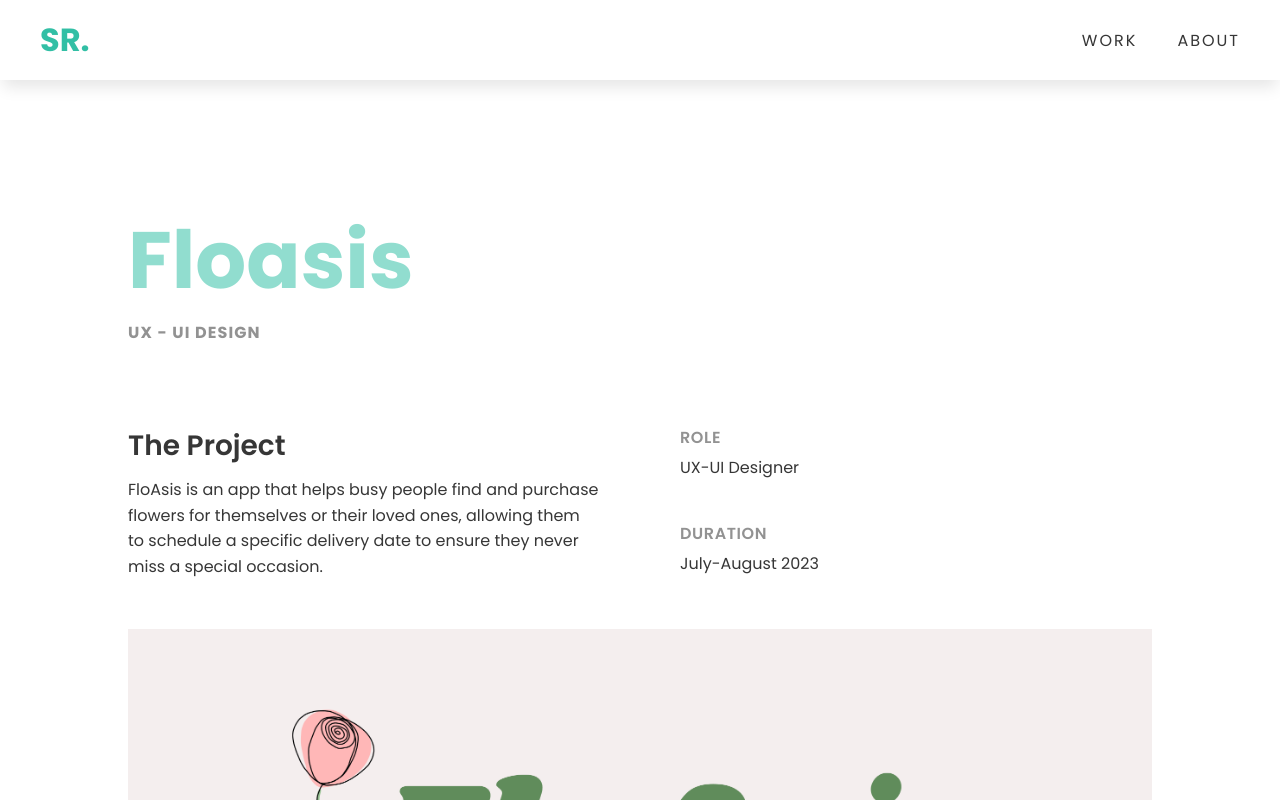
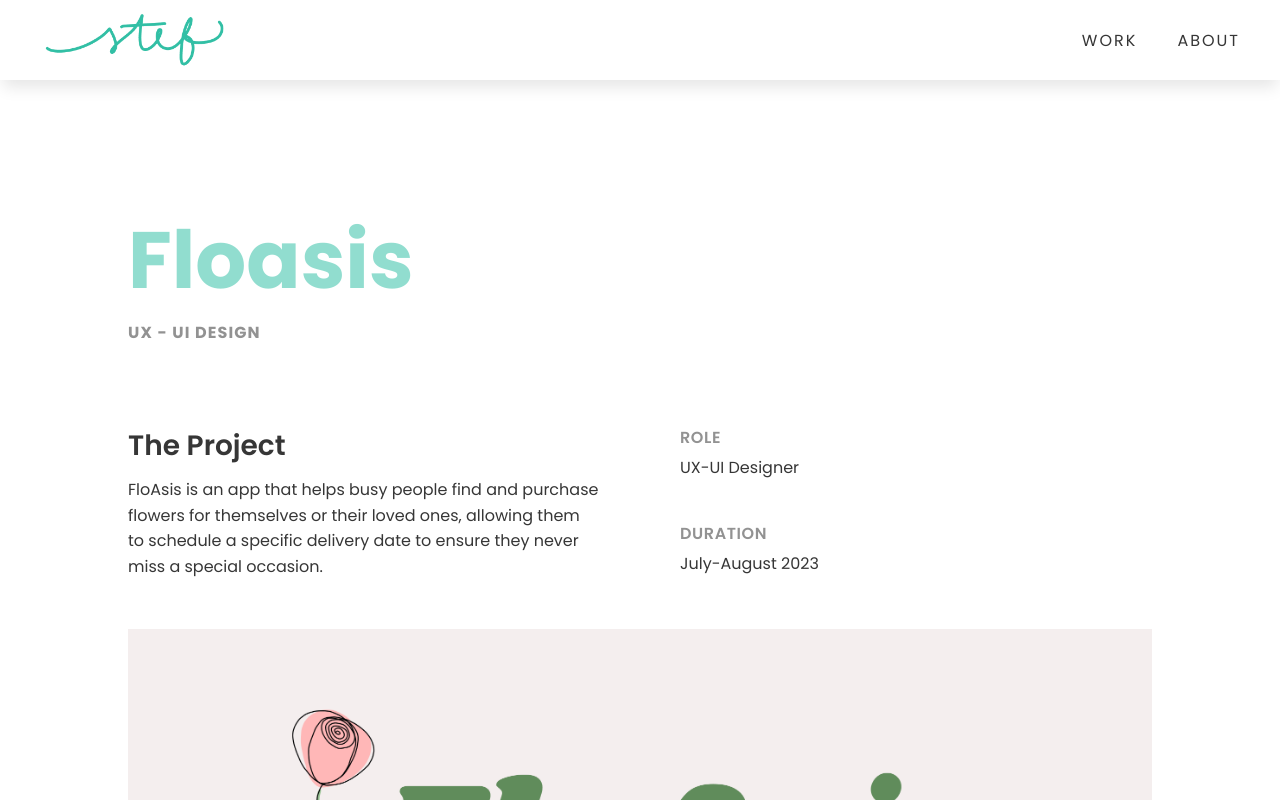
Before and after one commit to StefRapis/portfolio, a Next.js app: page /floasis in a window 1280 px wide. Shown: the top 800 px of the page. Built offline with nearby package versions, Linux system fonts and the light colour scheme; a web font is replaced by a local one.

Commit message:
changed logo

```diff
--- a/src/components/header/Header.jsx
+++ b/src/components/header/Header.jsx
@@ -1,14 +1,26 @@
 import styles from "@/components/header/header.module.scss";
 import Link from "next/link";
+import Image from "next/image";
 
 const Header = () => {
   return (
     <div className={styles.Header}>
-      <section className={styles.logo}>
+      {/* <section className={styles.logo}>
         <h1>
           <Link href="/">SR.</Link>
         </h1>
-      </section>
+      </section> */}
+
+      <Link href="/">
+        <div className={styles.logo}>
+          <Image
+            src="/images/STEF.png"
+            alt="signature"
+            width={200}
+            height={80}
+          />
+        </div>
+      </Link>
       <nav>
         <ul>
           <li>
--- a/src/components/header/header.module.scss
+++ b/src/components/header/header.module.scss
@@ -20,9 +20,18 @@
     padding: 20px 40px;
   }
 
-  h1 {
-    color: #32bfa5;
-    font-size: 2rem;
+  // h1 {
+  //   color: #32bfa5;
+  //   font-size: 2rem;
+  // }
+
+  .logo {
+    // border: 2px solid red;
+
+    img {
+      width: auto;
+      padding-top: 5px;
+    }
   }
 
   nav ul {
```
Also changed, not shown: public/images/STEF.png (added).
